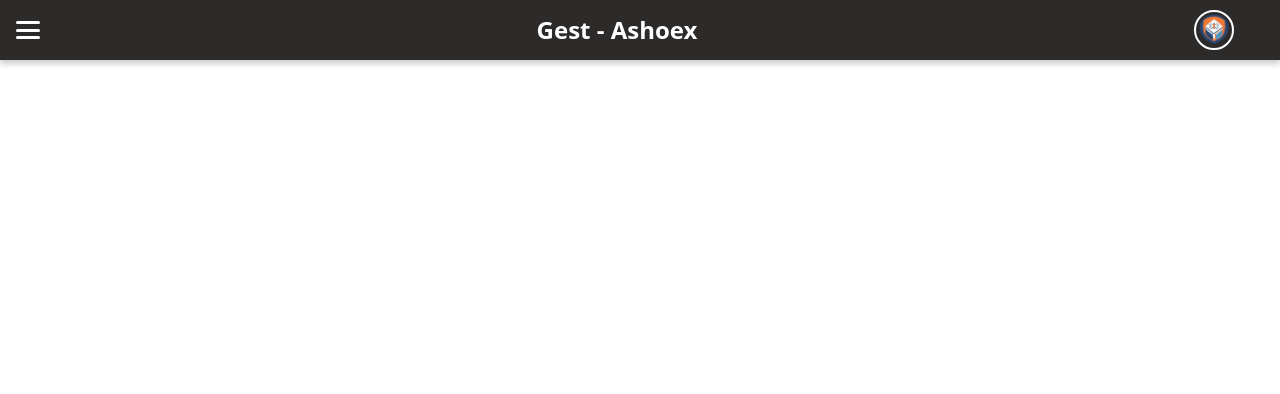
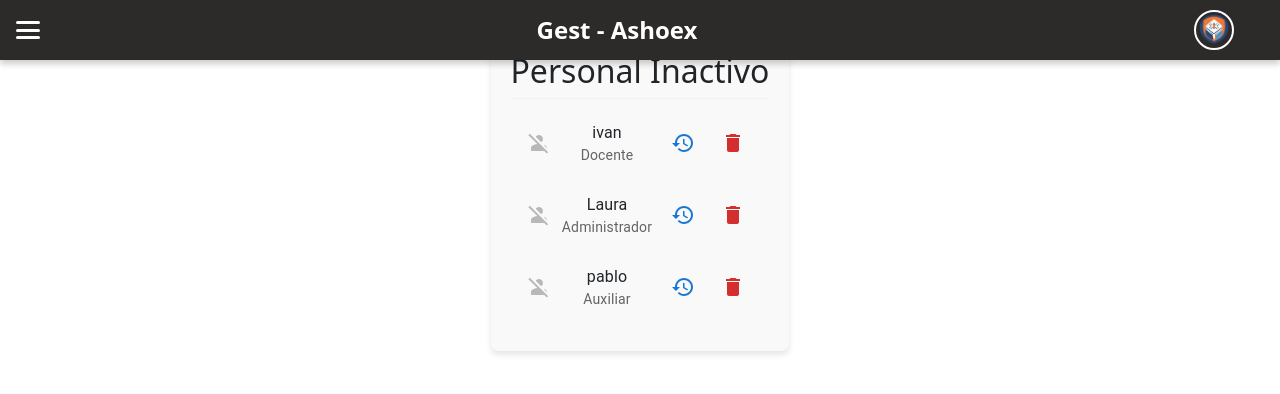
Before and after one commit to vladimircostaj/gest-ashoex, a React (Vite) app in the folder gest-ashoex-frontend/: page /personal-inactivo in a window 1280 px wide. Before the commit this address had no page. Shown: the top 394 px of the page. Built offline with nearby package versions, Linux system fonts and the light colour scheme.

Commit message:
avance de dar de baja a un personal, no se uso los componentes

```diff
--- a/gest-ashoex-frontend/src/App.jsx
+++ b/gest-ashoex-frontend/src/App.jsx
@@ -14,6 +14,7 @@ import AgregarCarreraPage from "./pages/Curricula/agregar_carrera_page.jsx";
 import AgregarCurriculaPage from "./pages/Curricula/agregar_curricula.jsx";
 import ListaCurriculas from "./pages/Curricula/listarCurricula.jsx";
 import VisualizarInformacionPersonal from "./pages/Personal/visualizar_info_personal.jsx";
+import PersonalInactivo from "./pages/Personal/personal-inactivo.jsx";
 function App() {
   const [isSliderOpen, setIsSliderOpen] = useState(false);
   const toggleSlider = () => setIsSliderOpen((prevState) => !prevState);
@@ -38,7 +39,9 @@ function App() {
         <Route path="/registrar-materia" element={<RegistrarMateriaForm />} />
         <Route path="/registrar-carrera" element={<AgregarCarreraPage />} />
         <Route path="/registrar-curricula" element={<AgregarCurriculaPage />} />
-        <Route path="/listar-curriculas" element={<ListaCurriculas />} />
+        <Route path="/listar-curriculas" element={<ListaCurriculas />}/>
+        <Route path="/personal-inactivo" element={<PersonalInactivo />}/>
+
       </Routes>
     </Router>
   );
--- a/gest-ashoex-frontend/src/components/common/slidebar.jsx
+++ b/gest-ashoex-frontend/src/components/common/slidebar.jsx
@@ -10,6 +10,7 @@ import ListAltIcon from "@mui/icons-material/ListAlt";
 import ExpandMoreIcon from "@mui/icons-material/ExpandMore";
 import ExpandLessIcon from "@mui/icons-material/ExpandLess";
 import { useNavigate } from "react-router-dom"; // Import useNavigate
+import BlockIcon from "@mui/icons-material/Block";
 
 const SliderBar = ({ isOpen, toggleSlider }) => {
   if (!isOpen) return null;
@@ -110,6 +111,10 @@ const SliderBar = ({ isOpen, toggleSlider }) => {
               <ListAltIcon style={{ color: "white", marginRight: "10px" }} />
               Ver Lista de Personal
             </SubMenuItem>
+            <SubMenuItem onClick={() => navigate("/personal-inactivo")}>
+              <BlockIcon style={{ color: "white", marginRight: "10px" }} />
+              Personal Inactivo
+            </SubMenuItem>
           </SubMenu>
         )}
       </Menu>
--- /dev/null
+++ b/gest-ashoex-frontend/src/pages/Personal/personal-inactivo.jsx
@@ -0,0 +1,134 @@
+import React, { useState } from "react";
+import styled from "styled-components";
+import {
+  List,
+  ListItem,
+  ListItemText,
+  IconButton,
+  Divider,
+  Modal,
+  Box,
+  Typography,
+  Button,} from "@mui/material";
+import RestoreIcon from "@mui/icons-material/Restore";
+import DeleteIcon from "@mui/icons-material/Delete";
+import PersonOffIcon from "@mui/icons-material/PersonOff";
+
+const PersonalInactivo = () => {
+
+  const [inactiveUsers, setInactiveUsers] = useState([
+    { id: 1, name: "ivan", role: "Docente" },
+    { id: 2, name: "Laura", role: "Administrador" },
+    { id: 3, name: "pablo", role: "Auxiliar" },
+  ]);
+
+
+  const [openModal, setOpenModal] = useState(false);
+  const [selectedUser, setSelectedUser] = useState(null);
+  const [actionType, setActionType] = useState("");
+
+
+  const handleOpenModal = (user, action) => {
+    setSelectedUser(user);
+    setActionType(action);
+    setOpenModal(true);
+  };
+
+
+  const handleCloseModal = () => {
+    setOpenModal(false);
+    setSelectedUser(null);
+    setActionType("");
+  };
+
+
+  const renderModal = () => (
+    <Modal open={openModal} onClose={handleCloseModal}>
+      <Box sx={modalStyle}>
+        <Typography variant="h6" component="h2">
+          {actionType === "reactivar"
+            ? `¿Reactivar a ${selectedUser?.name}?`
+            : `¿Eliminar a ${selectedUser?.name}?`}
+        </Typography>``
+        <Typography sx={{ mt: 2 }}>
+          {actionType === "reactivar"
+            ? "El usuario será reactivado y regresará a la lista de personal activo."
+            : "El usuario será eliminado permanentemente."}
+        </Typography>
+        <Box sx={{ display: "flex", justifyContent: "center", gap: "10px", mt: 3 }}>
+          <Button variant="contained" color="primary" onClick={handleCloseModal}>
+            Confirmar
+          </Button>
+          <Button variant="outlined" color="secondary" onClick={handleCloseModal}>
+            Cancelar
+          </Button>
+        </Box>
+      </Box>
+    </Modal>
+  );
+
+  return (
+    <SectionWrapper>
+      <h2 style={{ textAlign: 'center' }}>Personal Inactivo</h2>
+      <Divider />
+      <List>
+        {inactiveUsers.map((user) => (
+          <StyledListItem key={user.id}>
+            <PersonOffIcon color="disabled" />
+            <ListItemText
+              primary={user.name}
+              secondary={user.role}
+              style={{ textAlign: "center" }}
+            />
+            <div style={{ display: "flex", gap: "10px" }}>
+              <IconButton
+                color="primary"
+                onClick={() => handleOpenModal(user, "reactivar")}
+              >
+                <RestoreIcon />
+              </IconButton>
+              <IconButton
+                color="error"
+                onClick={() => handleOpenModal(user, "eliminar")}
+              >
+                <DeleteIcon />
+              </IconButton>
+            </div>
+          </StyledListItem>
+        ))}
+      </List>
+      {renderModal()}
+    </SectionWrapper>
+  );
+};
+
+// Estilos del contenedor principal
+const SectionWrapper = styled.div`
+  padding: 20px;
+  background-color: #f9f9f9;
+  border-radius: 8px;
+  box-shadow: 0 4px 6px rgba(0, 0, 0, 0.1);
+`;
+
+// Estilos para las filas de la lista
+const StyledListItem = styled(ListItem)`
+  display: flex;
+  justify-content: space-between;
+  align-items: center;
+  text-align: center;
+`;
+
+// Estilos del modal
+const modalStyle = {
+  position: "absolute",
+  top: "50%",
+  left: "50%",
+  transform: "translate(-50%, -50%)",
+  width: 400,
+  bgcolor: "background.paper",
+  boxShadow: 24,
+  p: 4,
+  borderRadius: "8px",
+};
+
+export default PersonalInactivo;
```
